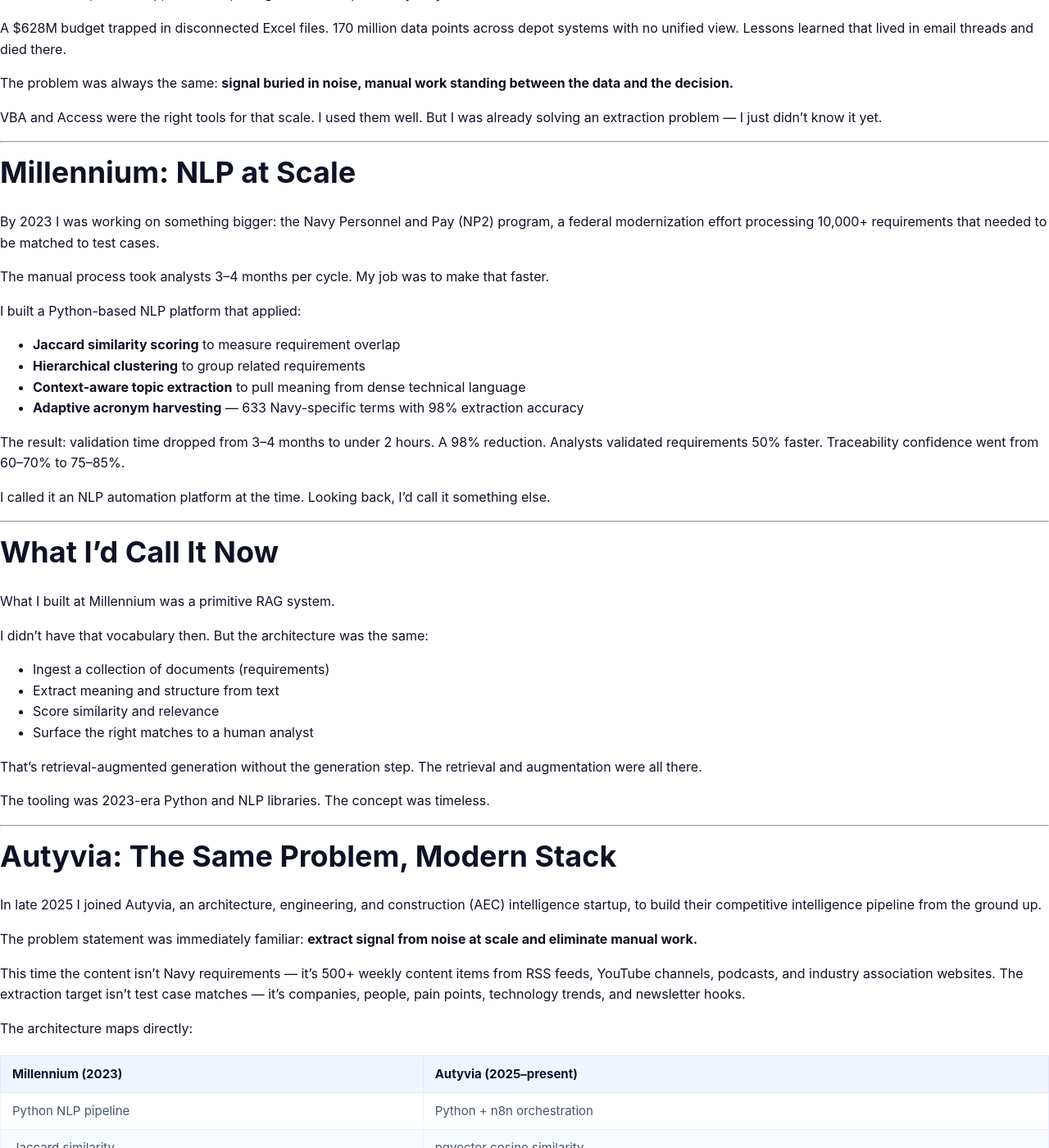
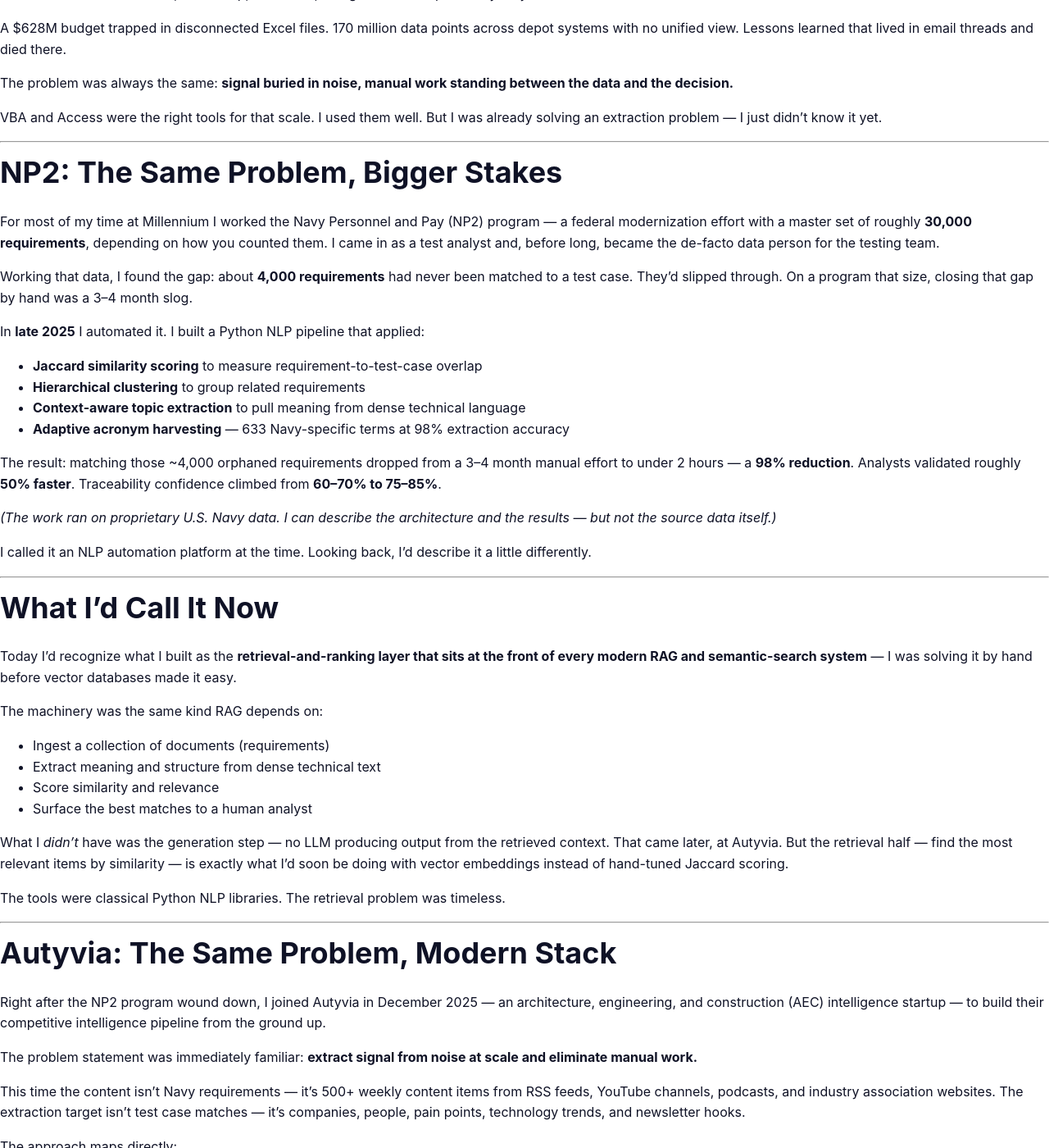
Before and after one commit to lph10gator/portfolio-site, a Jekyll site: the page built from _posts/2026-04-12-extracting-signal-from-noise.md, in a window 1280 px wide and 1400 px high, scrolled down 475 px. Shown: the whole window at 82% size. Built offline with Jekyll 4.4.1, drawn with Linux system fonts in a browser that asks for light colours; some of the changed text lies outside the part shown.

Commit message:
Revise blog post on data extraction evolution
Updated the blog post to reflect changes in the project description, tools used, and the evolution of the data extraction process over time.

```diff
--- a/_posts/2026-04-12-extracting-signal-from-noise.md
+++ b/_posts/2026-04-12-extracting-signal-from-noise.md
@@ -2,7 +2,7 @@
 layout: post
 title: "From Requirements Matching to Competitive Intelligence: The Same Problem, Better Tools"
 date: 2026-04-12
-tags: [n8n, Python, pgvector, LLM, Ollama, PostgreSQL, NLP, RAG, automation, competitive-intelligence]
+tags: [n8n, Python, pgvector, LLM, Ollama, PostgreSQL, NLP, RAG, semantic-search, automation, competitive-intelligence]
 excerpt: "Every role I've had has been the same problem with more powerful tools. I didn't stumble into AI pipeline work — it found me."
 ---
 
@@ -24,51 +24,55 @@
 
 ---
 
-## Millennium: NLP at Scale
+## NP2: The Same Problem, Bigger Stakes
 
-By 2023 I was working on something bigger: the Navy Personnel and Pay (NP2) program, a federal modernization effort processing 10,000+ requirements that needed to be matched to test cases.
+For most of my time at Millennium I worked the Navy Personnel and Pay (NP2) program — a federal modernization effort with a master set of roughly **30,000 requirements**, depending on how you counted them. I came in as a test analyst and, before long, became the de-facto data person for the testing team.
 
-The manual process took analysts 3–4 months per cycle. My job was to make that faster.
+Working that data, I found the gap: about **4,000 requirements** had never been matched to a test case. They'd slipped through. On a program that size, closing that gap by hand was a 3–4 month slog.
 
-I built a Python-based NLP platform that applied:
-- **Jaccard similarity scoring** to measure requirement overlap
+In **late 2025** I automated it. I built a Python NLP pipeline that applied:
+
+- **Jaccard similarity scoring** to measure requirement-to-test-case overlap
 - **Hierarchical clustering** to group related requirements
 - **Context-aware topic extraction** to pull meaning from dense technical language
-- **Adaptive acronym harvesting** — 633 Navy-specific terms with 98% extraction accuracy
+- **Adaptive acronym harvesting** — 633 Navy-specific terms at 98% extraction accuracy
 
-The result: validation time dropped from 3–4 months to under 2 hours. A 98% reduction. Analysts validated requirements 50% faster. Traceability confidence went from 60–70% to 75–85%.
+The result: matching those ~4,000 orphaned requirements dropped from a 3–4 month manual effort to under 2 hours — a **98% reduction**. Analysts validated roughly **50% faster**. Traceability confidence climbed from **60–70% to 75–85%**.
 
-I called it an NLP automation platform at the time. Looking back, I'd call it something else.
+*(The work ran on proprietary U.S. Navy data. I can describe the architecture and the results — but not the source data itself.)*
+
+I called it an NLP automation platform at the time. Looking back, I'd describe it a little differently.
 
 ---
 
 ## What I'd Call It Now
 
-What I built at Millennium was a primitive RAG system.
+Today I'd recognize what I built as the **retrieval-and-ranking layer that sits at the front of every modern RAG and semantic-search system** — I was solving it by hand before vector databases made it easy.
 
-I didn't have that vocabulary then. But the architecture was the same:
+The machinery was the same kind RAG depends on:
+
 - Ingest a collection of documents (requirements)
-- Extract meaning and structure from text
+- Extract meaning and structure from dense technical text
 - Score similarity and relevance
-- Surface the right matches to a human analyst
+- Surface the best matches to a human analyst
 
-That's retrieval-augmented generation without the generation step. The retrieval and augmentation were all there.
+What I *didn't* have was the generation step — no LLM producing output from the retrieved context. That came later, at Autyvia. But the retrieval half — find the most relevant items by similarity — is exactly what I'd soon be doing with vector embeddings instead of hand-tuned Jaccard scoring.
 
-The tooling was 2023-era Python and NLP libraries. The concept was timeless.
+The tools were classical Python NLP libraries. The retrieval problem was timeless.
 
 ---
 
 ## Autyvia: The Same Problem, Modern Stack
 
-In late 2025 I joined Autyvia, an architecture, engineering, and construction (AEC) intelligence startup, to build their competitive intelligence pipeline from the ground up.
+Right after the NP2 program wound down, I joined Autyvia in December 2025 — an architecture, engineering, and construction (AEC) intelligence startup — to build their competitive intelligence pipeline from the ground up.
 
 The problem statement was immediately familiar: **extract signal from noise at scale and eliminate manual work.**
 
 This time the content isn't Navy requirements — it's 500+ weekly content items from RSS feeds, YouTube channels, podcasts, and industry association websites. The extraction target isn't test case matches — it's companies, people, pain points, technology trends, and newsletter hooks.
 
-The architecture maps directly:
+The approach maps directly:
 
-| Millennium (2023) | Autyvia (2025–present) |
+| NP2 — classical NLP (2025) | Autyvia — LLM stack (2025–present) |
 |---|---|
 | Python NLP pipeline | Python + n8n orchestration |
 | Jaccard similarity | pgvector cosine similarity |
@@ -76,9 +80,9 @@
 | Domain acronym extraction | LLM entity extraction (Ollama/Llama 3.1) |
 | Manual analyst review | Automated delivery to SharePoint + Teams |
 
-The concepts transferred directly. The implementation evolved.
+The concepts transferred directly. The implementation evolved — and this time I added the generation and entity-extraction step the earlier system never had.
 
-What used to require hand-tuned similarity functions now uses vector embeddings. What used to require manual review pipelines now runs on a schedule and delivers to the editorial team automatically. What used to take 3–4 months now runs every Monday morning.
+What used to require hand-tuned similarity functions now uses vector embeddings. What used to require manual review now runs on a schedule and delivers to the editorial team automatically.
 
 ---
 
@@ -101,7 +105,7 @@
 
 VBA/Access → Python NLP → LLM pipelines with pgvector.
 
-Each transition felt like learning something new. Looking back, it was the same skill deepening — pattern recognition, extraction, automation — applied to increasingly complex problems with increasingly powerful tools.
+Each transition felt like learning something new. Looking back, it was the same skill deepening — pattern recognition, extraction, automation — applied to increasingly complex problems with increasingly powerful tools. The problem never changed. The tools finally caught up to it.
 
 If you're looking for someone who thinks this way about data problems — and has the production pipeline to show for it — I'm open to conversations about what's next.
 
```
Also changed, not shown: other parts of _posts/2026-04-12-extracting-signal-from-noise.md (+1 -1 lines).
